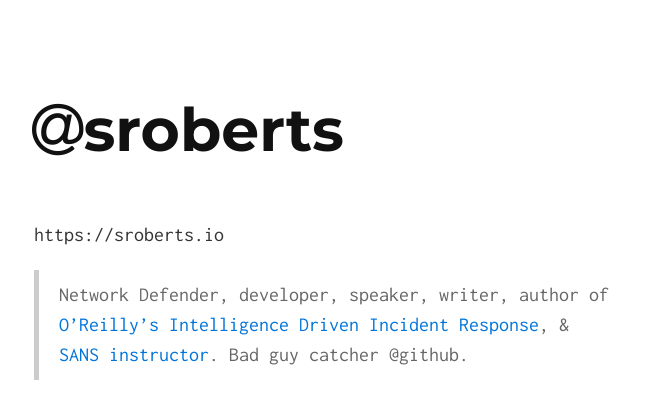
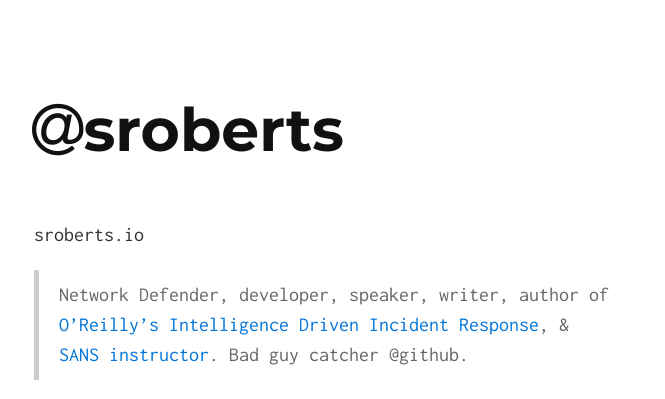
Before and after one commit to sroberts/sroberts.github.io, a Jekyll site: the page built from index.md, in a window 1280 px wide. Shown: the top 399 px of the page, without its empty margins (306-971 px from the left). Built offline with Jekyll 4.4.1, drawn with Linux system fonts in a browser that asks for light colours; some of the changed lines change nothing that is shown.

Commit message:
added siteurl

```diff
--- a/_config.yml
+++ b/_config.yml
@@ -2,6 +2,7 @@
 title: sroberts
 tag_text: <i class="fa fa-at" aria-hidden="true"></i>sroberts
 description: The personal website of Scott Robrerts. Security analyst, developer, writer, and instructor.
+url: sroberts.io
 
 # Build settings
 markdown: kramdown
```
